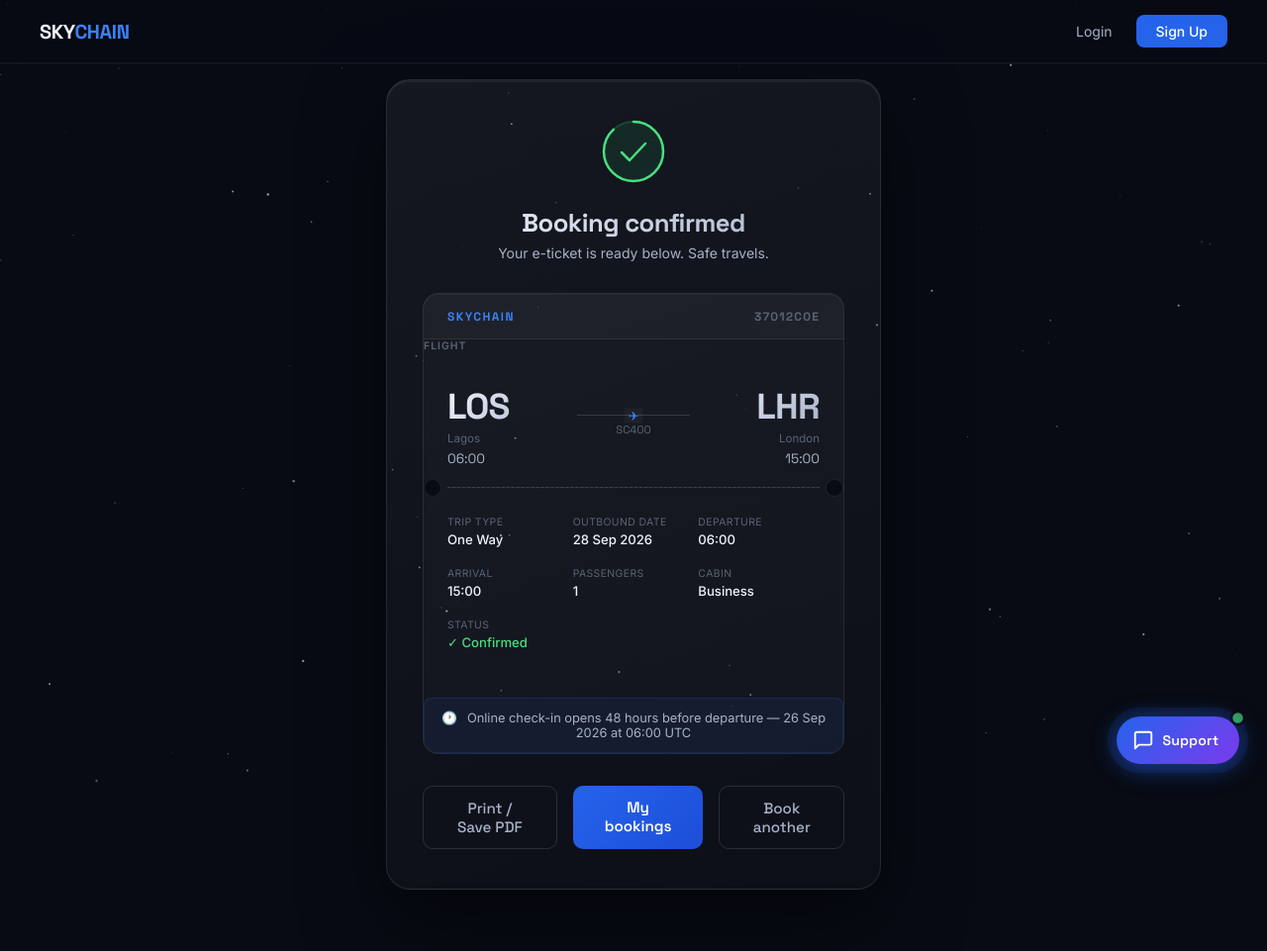
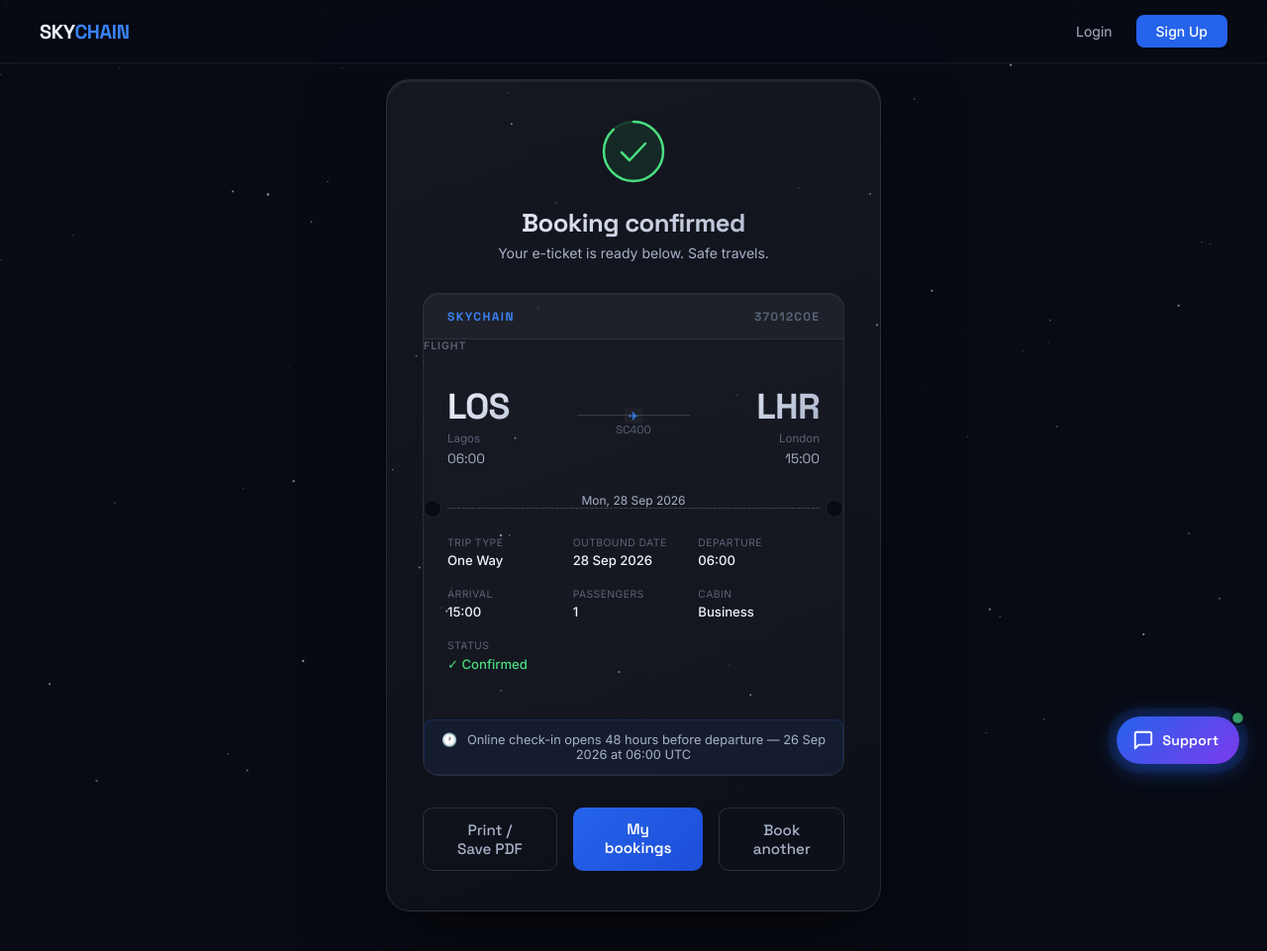
Before and after one commit to Dennis433/flight_booking, a Flask app: page /confirmation/37012c0e-7ecc-4209-b853-e39a077586d0 in a window 1280 px wide. Shown: the top 961 px of the page at 99% size. Before the commit the page ends 899 px from the top, so only its background shows below. Run offline with Flask 3, Linux system fonts and the light colour scheme; data comes from the database, SQL or seed files in the repository; data that the repository does not hold is empty; some libraries are stand-ins or nearby versions.

Commit message:
Add ticket_leg macro for e-ticket display

```diff
--- a/templates/_ticket_legs.html
+++ b/templates/_ticket_legs.html
@@ -18,4 +18,5 @@
     <div class="eticket-time">{{ f.arrival_time.strftime('%H:%M') }}</div>
   </div>
 </div>
+<div class="eticket-date">{{ f.departure_time.strftime('%a, %d %b %Y') }}</div>
 {%- endmacro %}
```
